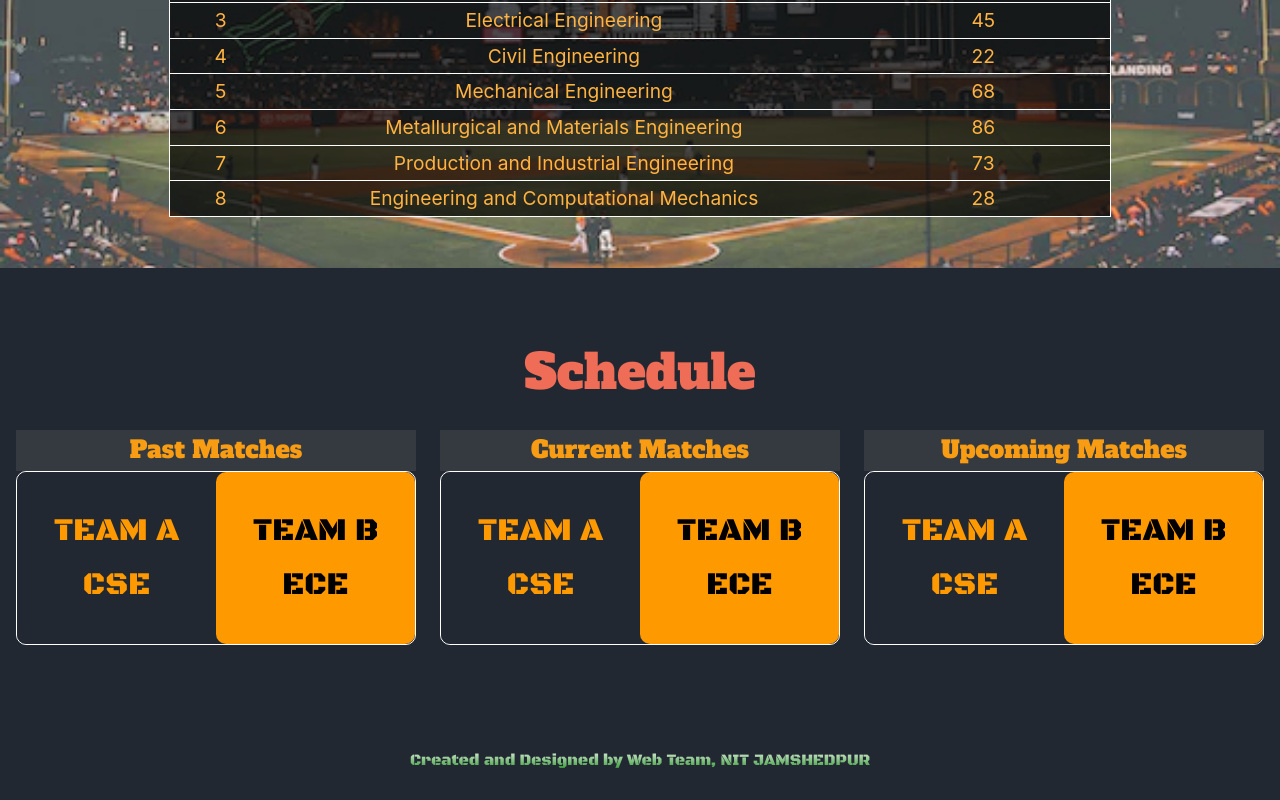
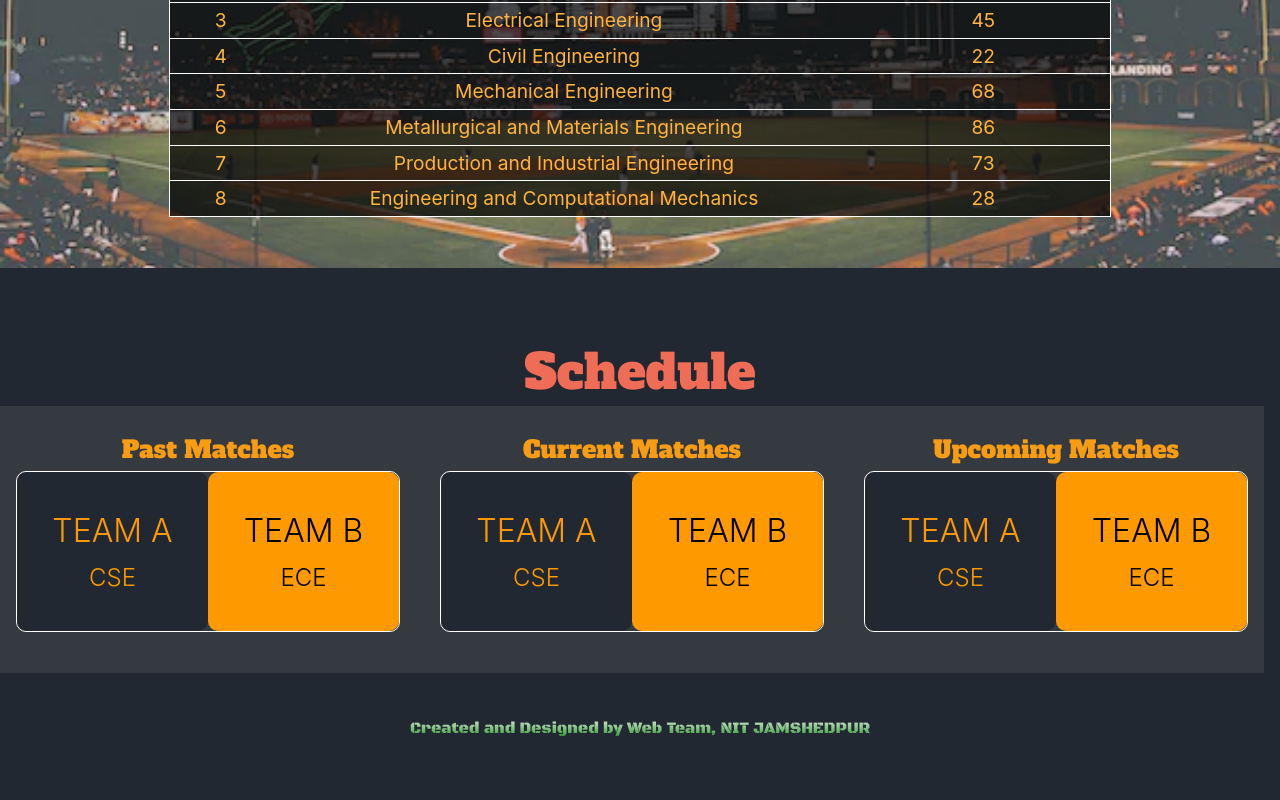
Before and after one commit to shubham691438/urja-website, a React (Create React App) app in the folder frontend/: page /sportsSection in a window 1280 px wide. Shown: the part 1456-2256 px from the top of the page. After the commit the page ends 2224 px from the top, so only its background shows below. Built offline with nearby package versions, Linux system fonts and the light colour scheme.

Commit message:
Schedule and formatting changes

```diff
--- a/frontend/src/Pages/SportsSection.js
+++ b/frontend/src/Pages/SportsSection.js
@@ -120,6 +120,8 @@ export const SportsSection = () => {
               display: "flex",
               flexDirection: "column",
               flexWrap: "wrap",
+              fontFamily: "Alfa Slab One",
+              color: "#ef6c57",
             }}
           >
             SPORTS COORDINATOR
--- a/frontend/src/components/SportsPage/Schedule.js
+++ b/frontend/src/components/SportsPage/Schedule.js
@@ -61,7 +61,8 @@ function Schedule() {
               xs={12}
               sm={4}
               md={4}
-              style={{ minHeight: "300px" }}
+              sx={{ p: 2 }}
+              style={{ backgroundColor: "#343a40" }}
               rowSpacing={3}
               columnSpacing={{ xs: 1, sm: 2, md: 3 }}
               spacing={{ xs: 2, md: 3 }}
@@ -89,7 +90,8 @@ function Schedule() {
               xs={12}
               sm={4}
               md={4}
-              style={{ minHeight: "300px" }}
+              sx={{ p: 2 }}
+              style={{ backgroundColor: "#343a40" }}
               rowSpacing={3}
               columnSpacing={{ xs: 1, sm: 2, md: 3 }}
               spacing={{ xs: 2, md: 3 }}
@@ -116,7 +118,8 @@ function Schedule() {
               xs={12}
               sm={4}
               md={4}
-              style={{ minHeight: "300px" }}
+              sx={{ p: 2 }}
+              style={{ backgroundColor: "#343a40" }}
               rowSpacing={3}
               columnSpacing={{ xs: 1, sm: 2, md: 3 }}
               spacing={{ xs: 2, md: 3 }}
--- a/frontend/src/components/SportsPage/ScheduleTable.js
+++ b/frontend/src/components/SportsPage/ScheduleTable.js
@@ -36,7 +36,8 @@ export const ScheduleTable = () => {
           <div
             style={{
               fontSize: "2em",
-              fontFamily: "Black Ops One",
+
+              //   fontFamily: "Black Ops One",
             }}
           >
             TEAM A
@@ -45,8 +46,8 @@ export const ScheduleTable = () => {
             style={{
               display: "inline-block",
               textAlign: "center",
-              fontFamily: "Black Ops One",
-              fontSize: "2em",
+              //   fontFamily: "Black Ops One",
+              fontSize: "1.5em",
             }}
           >
             <div>CSE</div>
@@ -72,7 +73,7 @@ export const ScheduleTable = () => {
           <div
             style={{
               fontSize: "2em",
-              fontFamily: "Black Ops One",
+              //   fontFamily: "Black Ops One",
             }}
           >
             TEAM B
@@ -81,8 +82,8 @@ export const ScheduleTable = () => {
             style={{
               display: "inline-block",
               textAlign: "center",
-              fontFamily: "Black Ops One",
-              fontSize: "2em",
+              //   fontFamily: "Black Ops One",
+              fontSize: "1.5em",
             }}
           >
             <div>ECE</div>
```
Also changed, not shown: 1 other file (tests, documents, lock files or other folders).
